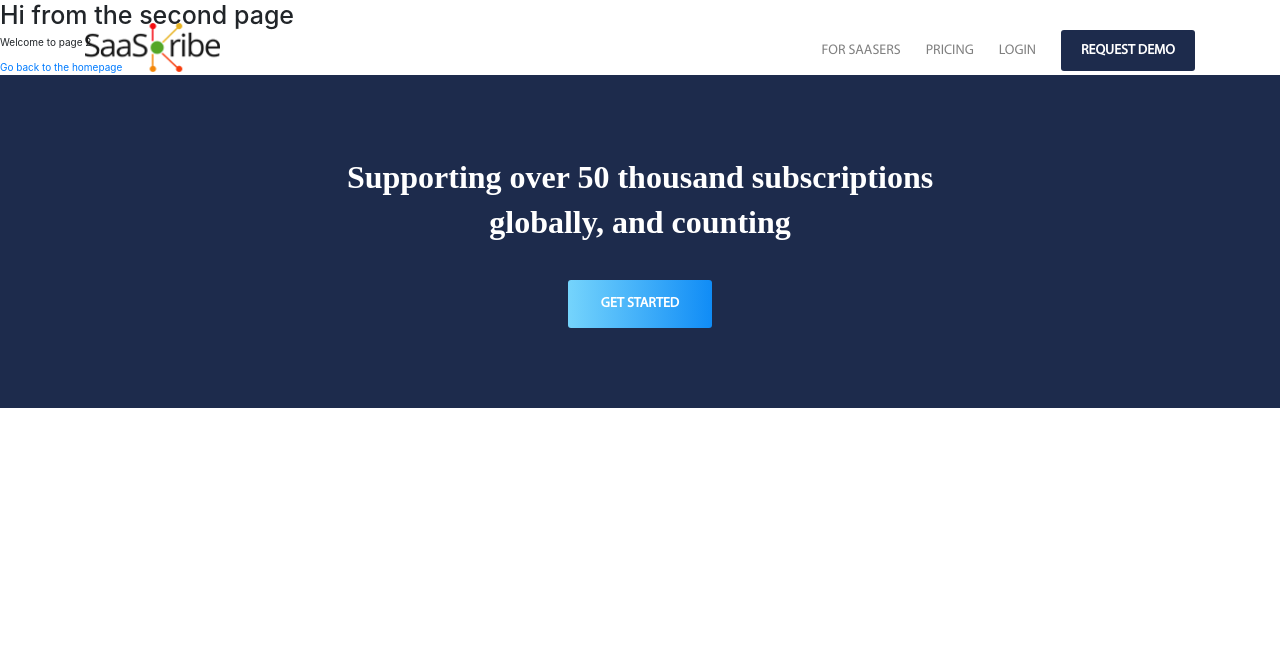
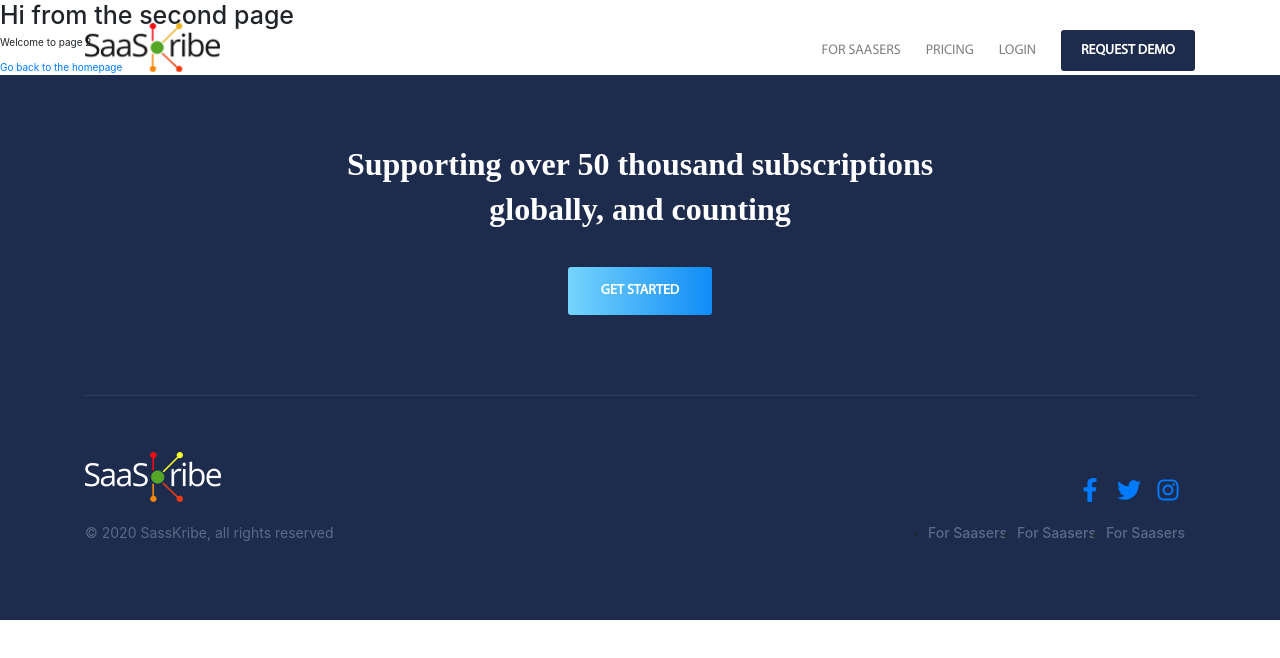
Before and after one commit to zeeshanjunaid/saaskribe, a Gatsby site: page /page-2 in a window 1280 px wide. Built offline with nearby package versions, Linux system fonts and the light colour scheme; Gatsby itself is replaced by a stand-in of ours; a web font is replaced by a local one.

Commit message:
footer added completely

```diff
--- a/src/components/footer.js
+++ b/src/components/footer.js
@@ -1,8 +1,22 @@
 import React from "react"
 import { Container, Row, Col } from "react-bootstrap"
 import { Link } from "gatsby"
+import Img from "gatsby-image"
+import { useStaticQuery, graphql } from "gatsby"
+import { FaFacebookF, FaTwitter, FaInstagram } from "react-icons/fa"
 
 const Footer = () => {
+  const data = useStaticQuery(graphql`
+    query {
+      footerLogo: file(relativePath: { eq: "saaskribe_flogo.png" }) {
+        childImageSharp {
+          fluid {
+            ...GatsbyImageSharpFluid
+          }
+        }
+      }
+    }
+  `)
   return (
     <div className="footer">
       <Container>
@@ -16,6 +30,43 @@ const Footer = () => {
             </Link>
           </Col>
         </Row>
+        <div className="footer-bottom">
+          <Row>
+            <Col>
+              <Img
+                className="footer-bottom__logo"
+                fluid={data.footerLogo.childImageSharp.fluid}
+              />
+              <p className="copyright">© 2020 SassKribe, all rights reserved</p>
+            </Col>
+            <Col className="footer-bottom__right">
+              <div className="footer-bottom__social-icons">
+                <a href="#" target="_blank">
+                  <FaFacebookF />
+                </a>
+                <a href="#" target="_blank">
+                  <FaTwitter />
+                </a>
+                <a href="#" target="_blank">
+                  <FaInstagram />
+                </a>
+              </div>
+              <div className="footer-bottom__menu">
+                <ul>
+                  <li>
+                    <Link to="/">For Saasers</Link>
+                  </li>
+                  <li>
+                    <Link to="/">For Saasers</Link>
+                  </li>
+                  <li>
+                    <Link to="/">For Saasers</Link>
+                  </li>
+                </ul>
+              </div>
+            </Col>
+          </Row>
+        </div>
       </Container>
     </div>
   )
--- a/src/styles/_footer.scss
+++ b/src/styles/_footer.scss
@@ -1,6 +1,6 @@
 .footer {
   background-color: $color-blue-dark;
-  padding: 8rem 0;
+  padding: 6.7rem 0;
   .col-top {
     text-align: center;
     .main-heading {
@@ -10,4 +10,52 @@
       line-height: 1.4;
     }
   }
+
+  .footer-bottom {
+    margin-top: 8rem;
+    padding-top: 5.6rem;
+    border-top: 0.1rem solid rgba($color-white, 0.1);
+    &__logo {
+      max-width: 13.6rem;
+    }
+    .copyright {
+      font-size: 1.4rem;
+      color: $color-blue-light;
+      margin-top: 2rem;
+    }
+    &__social-icons {
+      justify-content: flex-end;
+      display: flex;
+      a {
+        svg {
+          font-size: 2.4rem;
+        }
+      }
+      a:not(last-child) {
+        margin-right: 1.5rem;
+      }
+    }
+    &__menu {
+      margin-top: 2rem;
+      ul {
+        display: flex;
+        justify-content: flex-end;
+        a {
+          font-size: 1.4rem;
+          color: $color-blue-light;
+          text-decoration: none;
+          font-weight: 500;
+        }
+        li:not(last-child) {
+          margin-right: 1rem;
+        }
+      }
+    }
+    &__right {
+      align-items: flex-end;
+      justify-content: flex-end;
+      display: flex;
+      flex-direction: column;
+    }
+  }
 }
```
